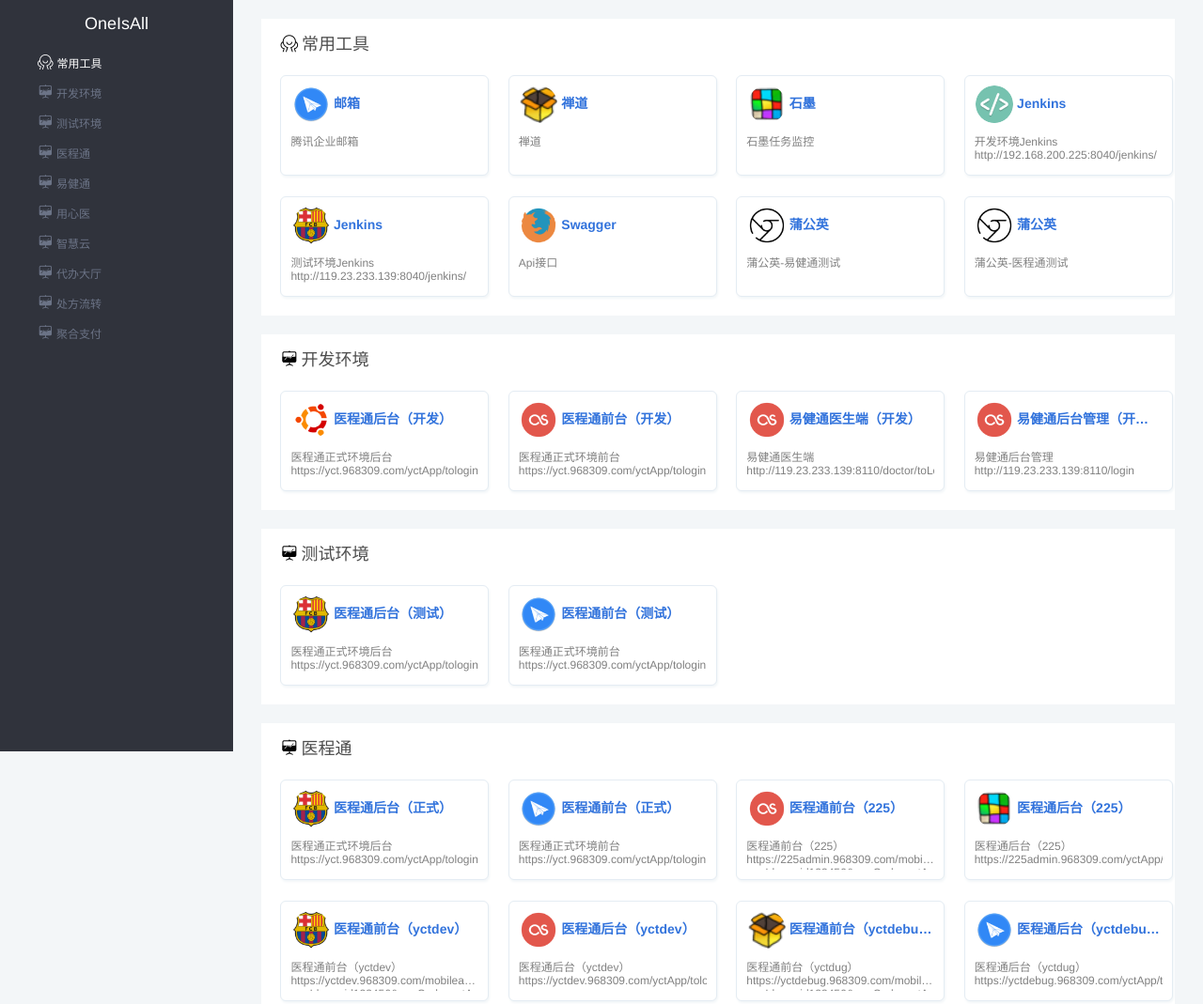
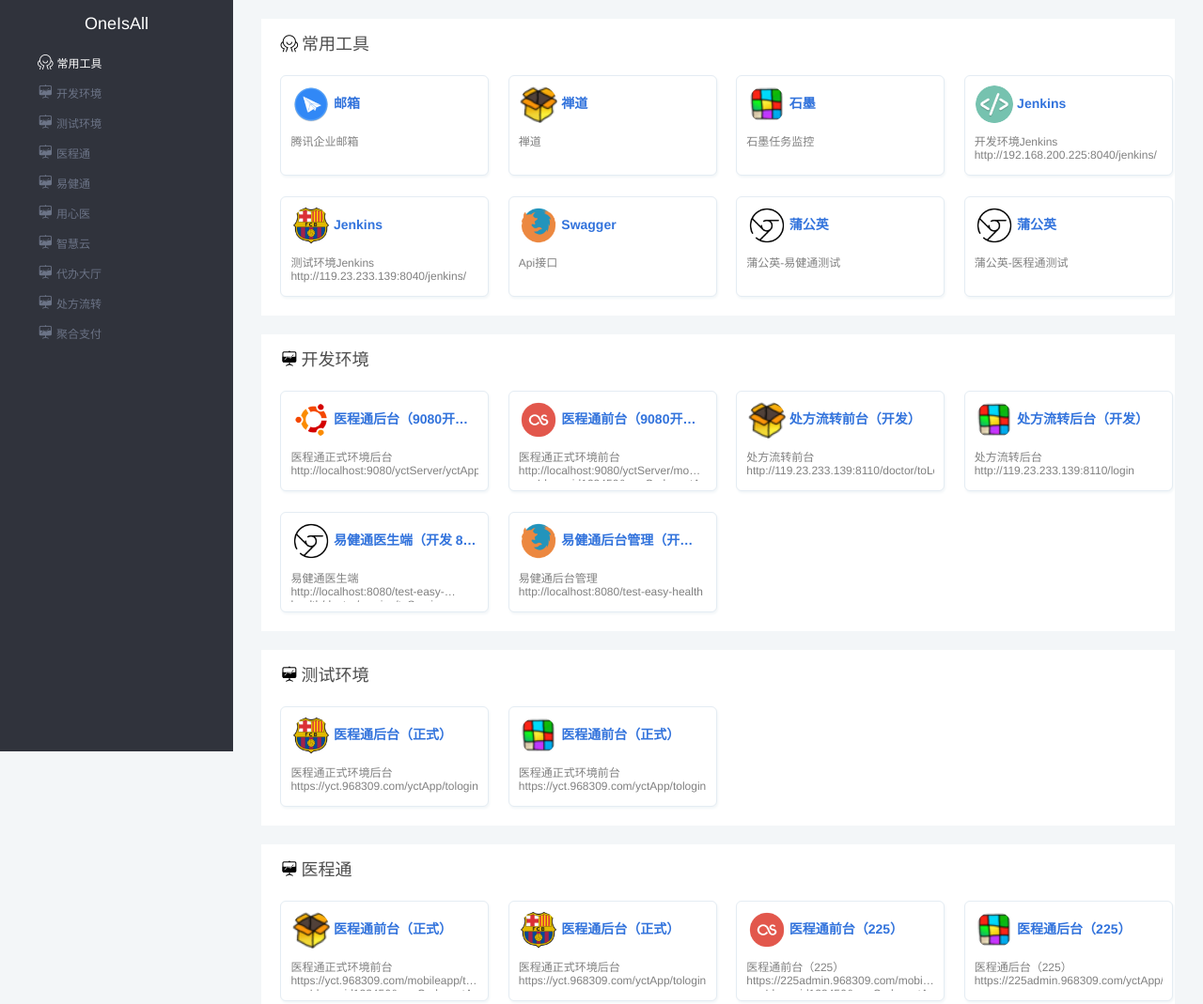
Before and after one commit to Jasonandy/devtools, a plain HTML site: page nav-page/sunshine-work/index.html in a window 1280 px wide. Shown: the top 1069 px of the page at 94% size. Drawn offline with nearby package versions, Linux system fonts and the light colour scheme; files that its build step writes are made by us from their sources.

Commit message:
:seedling:

```diff
--- a/nav-page/sunshine-work/index.html
+++ b/nav-page/sunshine-work/index.html
@@ -132,34 +132,52 @@
                         <div><i class="iconfont icon-yunying"></i>开发环境</div>
                     </div>
                     <div>
-                        <a target="_blank" href="https://yct.968309.com/yctApp/tologin">
+                        <a target="_blank" href="http://localhost:9080/yctServer/yctApp/tologin">
                             <div class="item">
-                               <div class="logo"><img src="img/ubuntu.ico" alt="医程通"> 医程通后台（开发）</div>
-                                <div class="desc">医程通正式环境后台 https://yct.968309.com/yctApp/tologin</div>
+                               <div class="logo"><img src="img/ubuntu.ico" alt="医程通"> 医程通后台（9080开发）</div>
+                                <div class="desc">医程通正式环境后台 </br> http://localhost:9080/yctServer/yctApp/tologin</div>
                             </div>
                         </a>
                     </div>
                     <div>
-                        <a target="_blank" href="https://yct.968309.com/yctApp/tologin">
+                        <a target="_blank" href="http://localhost:9080/yctServer/mobileapp/toHomePage?appId=appid123456&appCode=yctApp">
                             <div class="item">
-                               <div class="logo"><img src="img/lastfm.ico" alt="医程通"> 医程通前台（开发）</div>
-                                <div class="desc">医程通正式环境前台 https://yct.968309.com/yctApp/tologin</div>
+                               <div class="logo"><img src="img/lastfm.ico" alt="医程通"> 医程通前台（9080开发）</div>
+                                <div class="desc">医程通正式环境前台 </br> http://localhost:9080/yctServer/mobileapp/toHomePage?appId=appid123456&appCode=yctApp</div>
                             </div>
                         </a>
                     </div>
+                    <!-- 处方流转开发环境 -->
                     <div>
                         <a target="_blank" href="http://119.23.233.139:8110/doctor/toLogin">
                             <div class="item">
-                               <div class="logo"><img src="img/lastfm.ico" alt="医程通"> 易健通医生端（开发）</div>
-                                <div class="desc">易健通医生端 http://119.23.233.139:8110/doctor/toLogin</div>
+                               <div class="logo"><img src="img/box.ico" alt="处方流转"> 处方流转前台（开发）</div>
+                                <div class="desc"> 处方流转前台 http://119.23.233.139:8110/doctor/toLogin</div>
                             </div>
                         </a>
                     </div>
                     <div>
                         <a target="_blank" href="http://119.23.233.139:8110/login">
                             <div class="item">
-                               <div class="logo"><img src="img/lastfm.ico" alt="医程通"> 易健通后台管理（开发）</div>
-                                <div class="desc">易健通后台管理 </br>http://119.23.233.139:8110/login</div>
+                               <div class="logo"><img src="img/fangge.ico" alt="医程通"> 处方流转后台（开发）</div>
+                                <div class="desc">处方流转后台 </br>http://119.23.233.139:8110/login</div>
+                            </div>
+                        </a>
+                    </div>
+                    <!-- 易健通开发 -->
+                    <div>
+                        <a target="_blank" href="http://localhost:8080/test-easy-health/doctor/service/toService">
+                            <div class="item">
+                               <div class="logo"><img src="img/chrome.ico" alt="医程通"> 易健通医生端（开发 8080）</div>
+                                <div class="desc">易健通医生端 </br> http://localhost:8080/test-easy-health/doctor/service/toService</div>
+                            </div>
+                        </a>
+                    </div>
+                    <div>
+                        <a target="_blank" href="http://localhost:8080/test-easy-health">
+                            <div class="item">
+                               <div class="logo"><img src="img/firefox.ico" alt="医程通"> 易健通后台管理（开发 8080）</div>
+                                <div class="desc">易健通后台管理 </br>http://localhost:8080/test-easy-health</div>
                             </div>
                         </a>
                     </div>
@@ -172,10 +190,11 @@
                     <div class="sub-category">
                         <div><i class="iconfont icon-yunying"></i>测试环境</div>
                     </div>
+                    <!-- 医程通测试环境 -->
                     <div>
                         <a target="_blank" href="https://yct.968309.com/yctApp/tologin">
                             <div class="item">
-                               <div class="logo"><img src="img/fcb.ico" alt="医程通"> 医程通后台（测试）</div>
+                               <div class="logo"><img src="img/fcb.ico" alt="医程通"> 医程通后台（正式）</div>
                                 <div class="desc">医程通正式环境后台 https://yct.968309.com/yctApp/tologin</div>
                             </div>
                         </a>
@@ -183,7 +202,7 @@
                     <div>
                         <a target="_blank" href="https://yct.968309.com/yctApp/tologin">
                             <div class="item">
-                               <div class="logo"><img src="img/fly.ico" alt="医程通"> 医程通前台（测试）</div>
+                               <div class="logo"><img src="img/fangge.ico" alt="医程通"> 医程通前台（正式）</div>
                                 <div class="desc">医程通正式环境前台 https://yct.968309.com/yctApp/tologin</div>
                             </div>
                         </a>
@@ -197,19 +216,20 @@
                     <div class="sub-category">
                         <div><i class="iconfont icon-yunying"></i>医程通</div>
                     </div>
+                    <!-- 医程通正式环境-->
                     <div>
-                        <a target="_blank" href="https://yct.968309.com/yctApp/tologin">
+                        <a target="_blank" href="https://yct.968309.com/mobileapp/toHomePage?appId=appid123456&appCode=yctApp">
                             <div class="item">
-                               <div class="logo"><img src="img/fcb.ico" alt="医程通"> 医程通后台（正式）</div>
-                                <div class="desc">医程通正式环境后台 https://yct.968309.com/yctApp/tologin</div>
+                               <div class="logo"><img src="img/box.ico" alt="医程通"> 医程通前台（正式）</div>
+                                <div class="desc">医程通正式环境前台 https://yct.968309.com/mobileapp/toHomePage?appId=appid123456&appCode=yctApp</div>
                             </div>
                         </a>
                     </div>
                     <div>
                         <a target="_blank" href="https://yct.968309.com/yctApp/tologin">
                             <div class="item">
-                               <div class="logo"><img src="img/fly.ico" alt="医程通"> 医程通前台（正式）</div>
-                                <div class="desc">医程通正式环境前台 https://yct.968309.com/yctApp/tologin</div>
+                               <div class="logo"><img src="img/fcb.ico" alt="医程通"> 医程通后台（正式）</div>
+                                <div class="desc">医程通正式环境后台 https://yct.968309.com/yctApp/tologin</div>
                             </div>
                         </a>
                     </div>
@@ -274,6 +294,7 @@
                     <div class="sub-category">
                         <div><i class="iconfont icon-yunying"></i>易健通</div>
                     </div>
+                    <!-- 易健通正式环境 -->
                     <div>
                         <a target="_blank" href="https://yct.968309.com/yctApp/tologin">
                             <div class="item">
@@ -290,6 +311,7 @@
                             </div>
                         </a>
                     </div>
+                    <!-- 易健通测试 -->
                     <div>
                         <a target="_blank" href="https://easyaliyun.968309.cn/doctor/service/toService">
                             <div class="item">
@@ -316,10 +338,10 @@
                         <div><i class="iconfont icon-yunying"></i>用心医</div>
                     </div>
                     <div>
-                        <a target="_blank" href="https://yct.968309.com/yctApp/tologin">
+                        <a target="_blank" href="http://119.23.233.139:8112/#/yct-doctors?id=b59b5c653d5b45cb93b935e6fc5f3b30&account=18688409475&host=225admin.968309.com&cityCode=440100&cityName=">
                             <div class="item">
-                               <div class="logo"><img src="img/fly.ico" alt="医程通"> 易健通后台（正式）</div>
-                                <div class="desc"> 易健通正式环境后台</div>
+                               <div class="logo"><img src="img/box.ico" alt="医程通"> 用心医（测试）</div>
+                                <div class="desc"> 用心医（测试）</br>http://119.23.233.139:8112/#/yct-doctors</div>
                             </div>
                         </a>
                     </div>
@@ -332,6 +354,7 @@
                         </a>
                     </div>
                 </div>
+
                 <!-- 代办大厅 -->
                 <div class="box">
                     <a href="" name="dbdt"></a>
```
